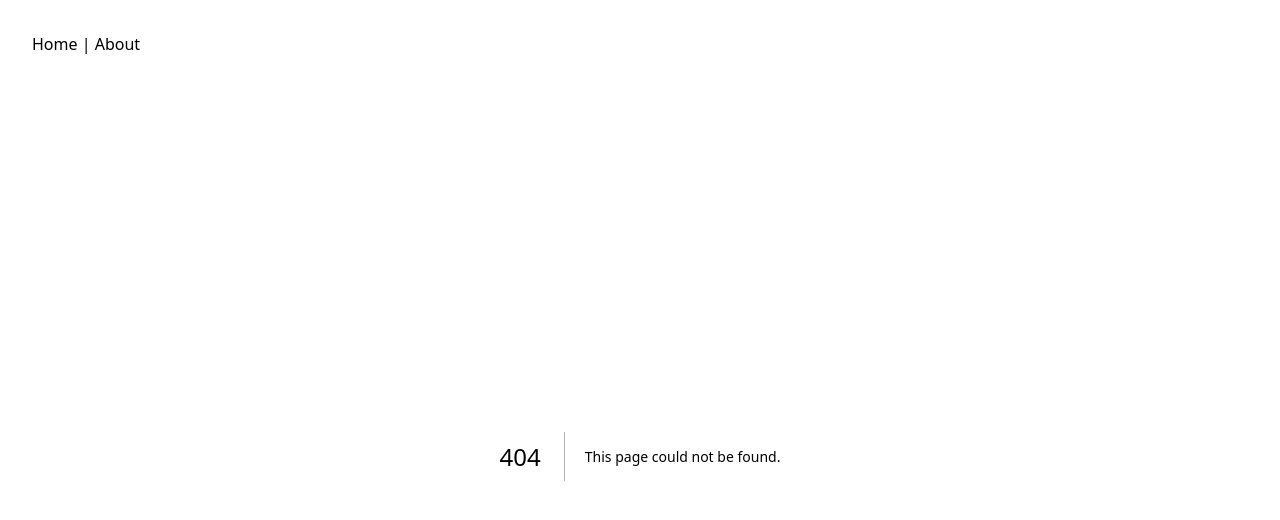
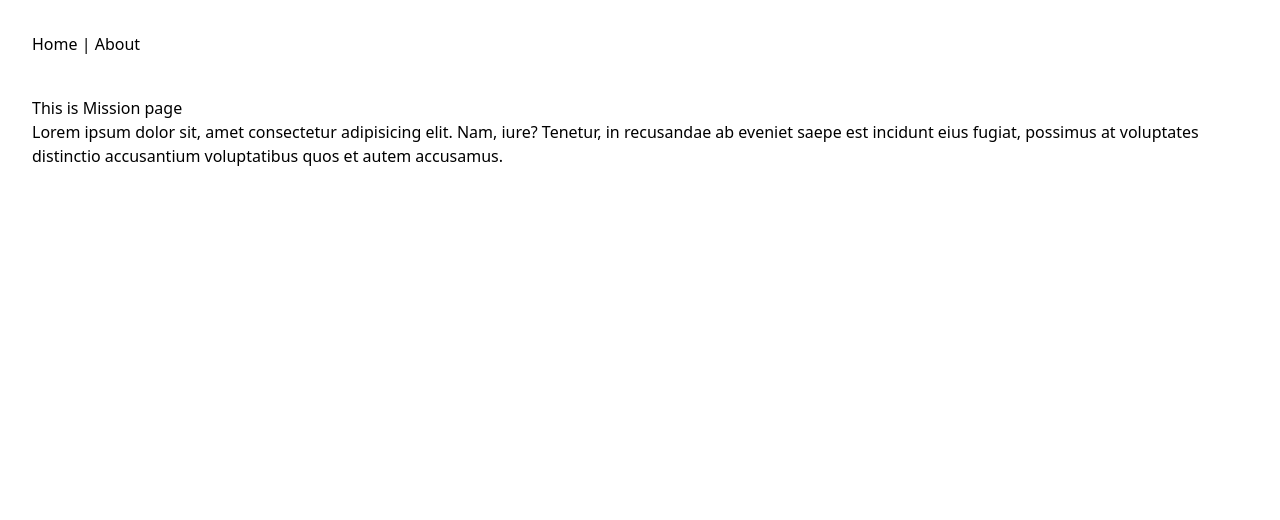
Before and after one commit to byteFarhan/Explore-NextJS, a Next.js app: page /about/vision/mission in a window 1280 px wide. Before the commit this address had no page. Shown: the top 520 px of the page. Built offline with nearby package versions, Linux system fonts and the light colour scheme.

Commit message:
explore routing and nested routing.

```diff
--- /dev/null
+++ b/app/about/page.js
@@ -0,0 +1,17 @@
+import React from "react";
+
+const About = () => {
+  return (
+    <div>
+      <div>About Us Page</div>
+      <p>
+        Lorem ipsum dolor sit, amet consectetur adipisicing elit. Nam, iure?
+        Tenetur, in recusandae ab eveniet saepe est incidunt eius fugiat,
+        possimus at voluptates distinctio accusantium voluptatibus quos et autem
+        accusamus.
+      </p>
+    </div>
+  );
+};
+
+export default About;
--- /dev/null
+++ b/app/about/vision/mission/page.js
@@ -0,0 +1,15 @@
+const mission = () => {
+  return (
+    <div>
+      <h1>This is Mission page</h1>
+      <p>
+        Lorem ipsum dolor sit, amet consectetur adipisicing elit. Nam, iure?
+        Tenetur, in recusandae ab eveniet saepe est incidunt eius fugiat,
+        possimus at voluptates distinctio accusantium voluptatibus quos et autem
+        accusamus.
+      </p>
+    </div>
+  );
+};
+
+export default mission;
--- /dev/null
+++ b/app/about/vision/page.js
@@ -0,0 +1,17 @@
+import React from "react";
+
+const vision = () => {
+  return (
+    <div>
+      <h1>This is vision page</h1>
+      <p>
+        Lorem ipsum dolor sit, amet consectetur adipisicing elit. Nam, iure?
+        Tenetur, in recusandae ab eveniet saepe est incidunt eius fugiat,
+        possimus at voluptates distinctio accusantium voluptatibus quos et autem
+        accusamus.
+      </p>
+    </div>
+  );
+};
+
+export default vision;
--- a/app/layout.js
+++ b/app/layout.js
@@ -24,7 +24,7 @@ export default function RootLayout({ children }) {
         className={`${geistSans.variable} ${geistMono.variable} antialiased`}
       >
         <nav>Home | About</nav>
-        {children}
+        <main className="mt-10 space-y-5">{children}</main>
       </body>
     </html>
   );
--- a/app/page.js
+++ b/app/page.js
@@ -3,7 +3,7 @@ import Image from "next/image";
 export default function Home() {
   return (
     <>
-      <h2 className="mt-20 text-4xl font-bold text-center text-red-500">
+      <h2 className="text-4xl font-bold text-center text-red-500">
         Hello World
       </h2>
       <p>
```
